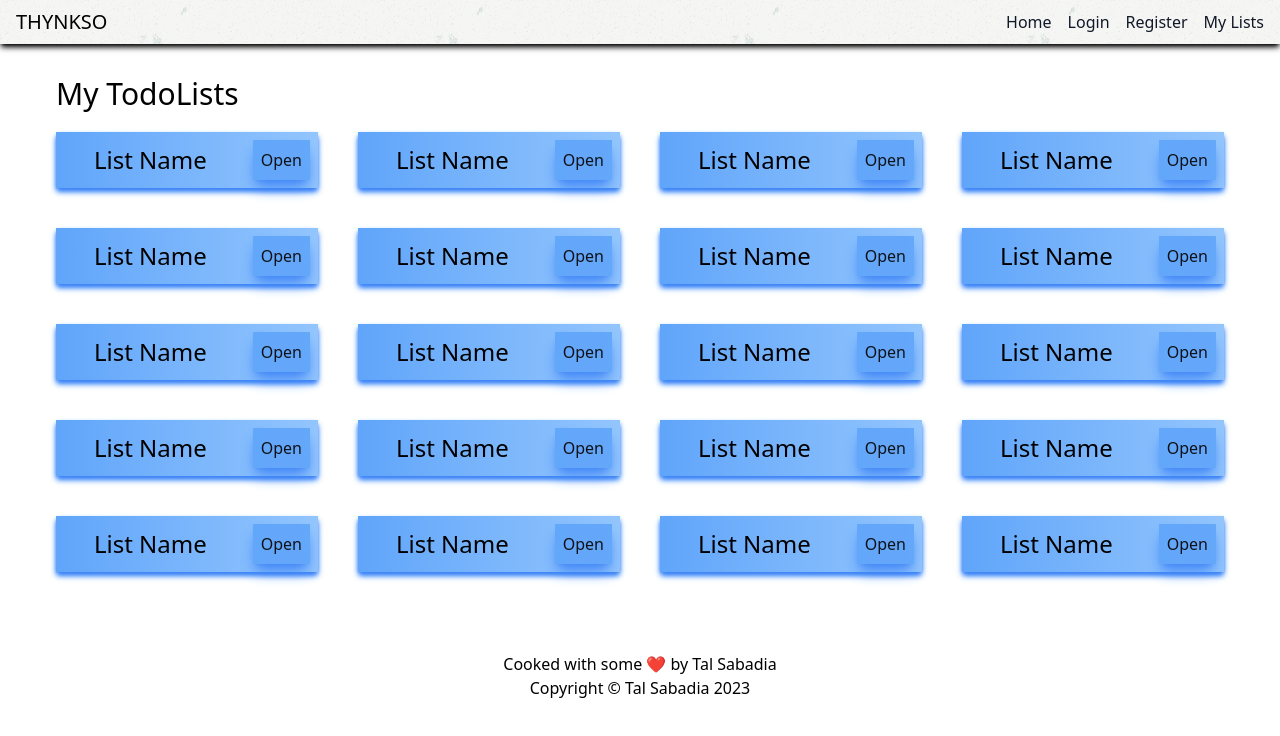
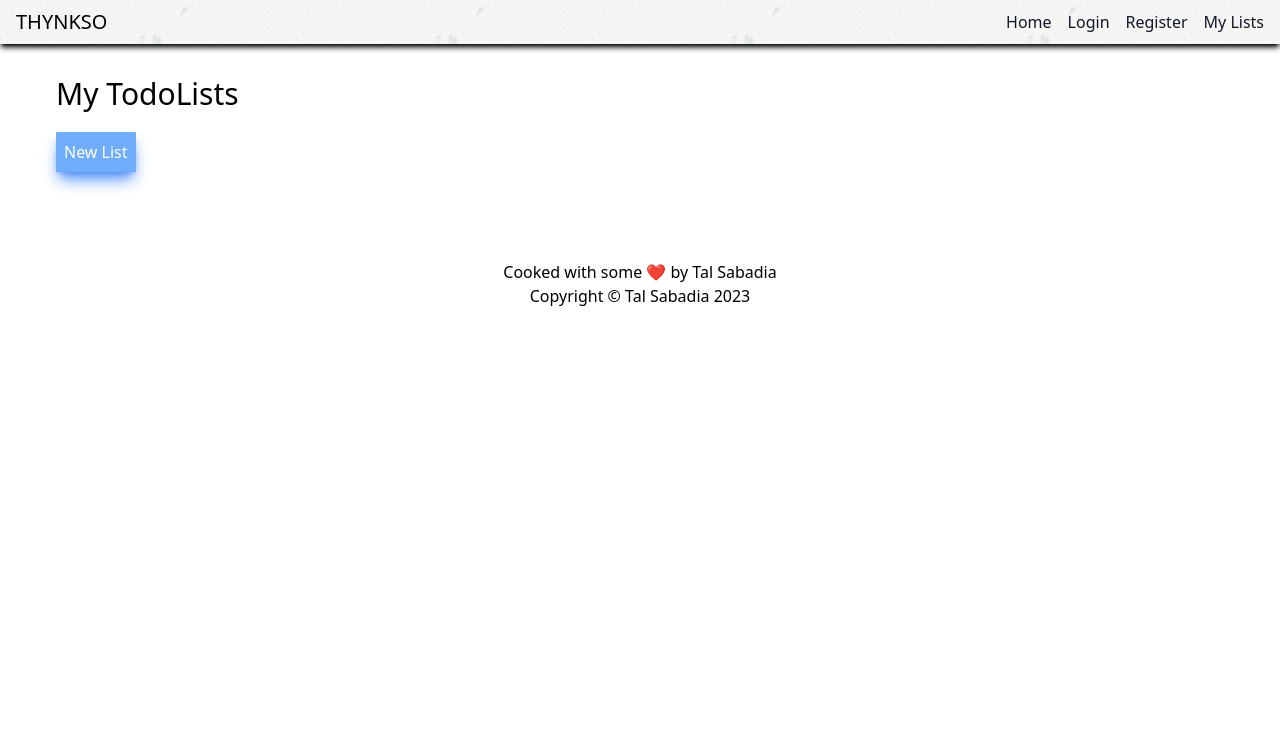
Before and after one commit to W01v3n/TodoApp, a React (Vite) app in the folder frontend/: page /lists in a window 1280 px wide. Shown: the top 736 px of the page. Built offline with nearby package versions, Linux system fonts and the light colour scheme.

Commit message:
Created add new list functionality.

```diff
--- a/frontend/src/components/Authenticated/TodoItem.tsx
+++ b/frontend/src/components/Authenticated/TodoItem.tsx
@@ -1,12 +1,19 @@
-import { useState } from "react";
+import { useEffect, useState } from "react";
 
 interface TodoItemProps {
   title: string;
   content: string;
+  parentIsOpen: boolean;
 }
 
-function TodoItem({ title, content }: TodoItemProps) {
+function TodoItem({ title, content, parentIsOpen }: TodoItemProps) {
   const [isOpen, setisOpen] = useState(false);
+
+  useEffect(() => {
+    if (!parentIsOpen) {
+      setisOpen(false);
+    }
+  }, [parentIsOpen]);
 
   function toggleContent() {
     setisOpen(!isOpen);
@@ -17,7 +24,7 @@ function TodoItem({ title, content }: TodoItemProps) {
       <div>
         <span>{title} </span>
         <button
-          className="m-2 bg-blue-400 p-2 opacity-90 shadow-md shadow-blue-500 transition-all duration-150 hover:shadow-lg hover:shadow-blue-500 active:shadow-lg active:shadow-blue-600"
+          className="m-2 bg-blue-400 px-2 py-1 opacity-90 shadow-md shadow-blue-500 transition-all duration-150 hover:shadow-lg hover:shadow-blue-500 active:bg-blue-500 active:shadow-lg active:shadow-blue-600"
           onClick={toggleContent}
         >
           Open
--- a/frontend/src/components/Authenticated/TodoList.tsx
+++ b/frontend/src/components/Authenticated/TodoList.tsx
@@ -1,7 +1,11 @@
 import { useState } from "react";
 import TodoItem from "./TodoItem";
 
-function TodoList() {
+interface TodoListProps {
+  listName: string;
+}
+
+function TodoList({ listName }: TodoListProps) {
   const [isOpen, setIsOpen] = useState(false);
 
   function toggleContent() {
@@ -12,10 +16,10 @@ function TodoList() {
     <div className="container mx-28 w-3/6 shadow-md shadow-blue-400 md:m-0 md:w-auto">
       <div className="flex items-center justify-center bg-gradient-to-r from-blue-400 to-blue-300 shadow-md shadow-blue-500">
         <h3 className="inline-block w-80 p-1 text-center text-2xl font-light">
-          List Name
+          {listName}
         </h3>
         <button
-          className="m-2 bg-blue-400 p-2 opacity-90 shadow-lg shadow-blue-500 transition-all duration-150 hover:shadow-lg hover:shadow-blue-500 active:shadow-lg active:shadow-blue-600"
+          className="m-2 bg-blue-400 p-2 opacity-90 shadow-lg shadow-blue-500 transition-all duration-150 hover:shadow-lg hover:shadow-blue-500 active:bg-blue-600 active:shadow-lg active:shadow-blue-600"
           onClick={toggleContent}
         >
           Open
@@ -30,13 +34,22 @@ function TodoList() {
           <TodoItem
             title="Test Item1"
             content="This is a bigger content! It probably should be on 2 lines."
+            parentIsOpen={isOpen}
           />
         </li>
         <li>
-          <TodoItem title="Test Item2" content="This is a content!" />
+          <TodoItem
+            title="Test Item2"
+            content="This is a content!"
+            parentIsOpen={isOpen}
+          />
         </li>
         <li>
-          <TodoItem title="Test Item3" content="This is a content!" />
+          <TodoItem
+            title="Test Item3"
+            content="This is a content!"
+            parentIsOpen={isOpen}
+          />
         </li>
       </ul>
     </div>
--- a/frontend/src/pages/Authenticated/TodoListsPage.tsx
+++ b/frontend/src/pages/Authenticated/TodoListsPage.tsx
@@ -1,32 +1,81 @@
+import { useState } from "react";
+import { TextField } from "@mui/material";
 import TodoList from "../../components/Authenticated/TodoList";
 
+interface NewListFormProps {
+  onSubmit: (listName: string) => void;
+}
+
+function NewListForm({ onSubmit }: NewListFormProps) {
+  const [listName, setListName] = useState("");
+
+  function handleListName(event: React.ChangeEvent<HTMLInputElement>) {
+    const name = event.target.value;
+    setListName(name);
+  }
+
+  function handleSubmit(event: React.FormEvent) {
+    event.preventDefault();
+    onSubmit(listName);
+  }
+
+  return (
+    <form
+      onSubmit={handleSubmit}
+      className="my-8 text-center md:mx-14 md:my-5 md:text-left"
+    >
+      <div className="container">
+        <TextField
+          color="primary"
+          type="text"
+          label="List Name"
+          value={listName}
+          required
+          id="listName"
+          onChange={handleListName}
+        />
+        <button
+          type="submit"
+          className="mx-2 bg-blue-400 p-3 text-white opacity-90 shadow-lg shadow-blue-500 transition-all duration-150 hover:shadow-lg hover:shadow-blue-500 active:bg-blue-600 active:shadow-lg active:shadow-blue-600"
+        >
+          Create
+        </button>
+      </div>
+    </form>
+  );
+}
+
 function TodoListsPage() {
+  const [isFormOpen, setIsFormOpen] = useState(false);
+  const [todoLists, setTodoLists] = useState<Array<string>>([]);
+
+  function handleNewListButton() {
+    setIsFormOpen(!isFormOpen);
+  }
+
+  function handleNewListSubmit(listName: string) {
+    setTodoLists((prevLists) => [...prevLists, listName]);
+    setIsFormOpen(false);
+  }
+
   return (
     <div>
       <h1 className="my-8 text-center text-3xl font-light md:mb-5 md:ml-14 md:mt-8 md:text-left">
         My TodoLists
       </h1>
+      <div className="my-2 flex justify-evenly md:mx-14 md:justify-normal">
+        <button
+          onClick={handleNewListButton}
+          className="bg-blue-400 p-2 text-white opacity-90 shadow-lg shadow-blue-500 transition-all duration-150 hover:shadow-lg hover:shadow-blue-500 active:bg-blue-600 active:shadow-lg active:shadow-blue-600"
+        >
+          New List
+        </button>
+      </div>
+      {isFormOpen && <NewListForm onSubmit={handleNewListSubmit} />}
       <div className="mb-20 grid grid-cols-1 gap-10 md:mx-14 md:grid-cols-4 md:items-start md:gap-10">
-        <TodoList />
-        <TodoList />
-        <TodoList />
-        <TodoList />
-        <TodoList />
-        <TodoList />
-        <TodoList />
-        <TodoList />
-        <TodoList />
-        <TodoList />
-        <TodoList />
-        <TodoList />
-        <TodoList />
-        <TodoList />
-        <TodoList />
-        <TodoList />
-        <TodoList />
-        <TodoList />
-        <TodoList />
-        <TodoList />
+        {todoLists.map((listName, index) => (
+          <TodoList key={index} listName={listName} />
+        ))}
       </div>
     </div>
   );
```
